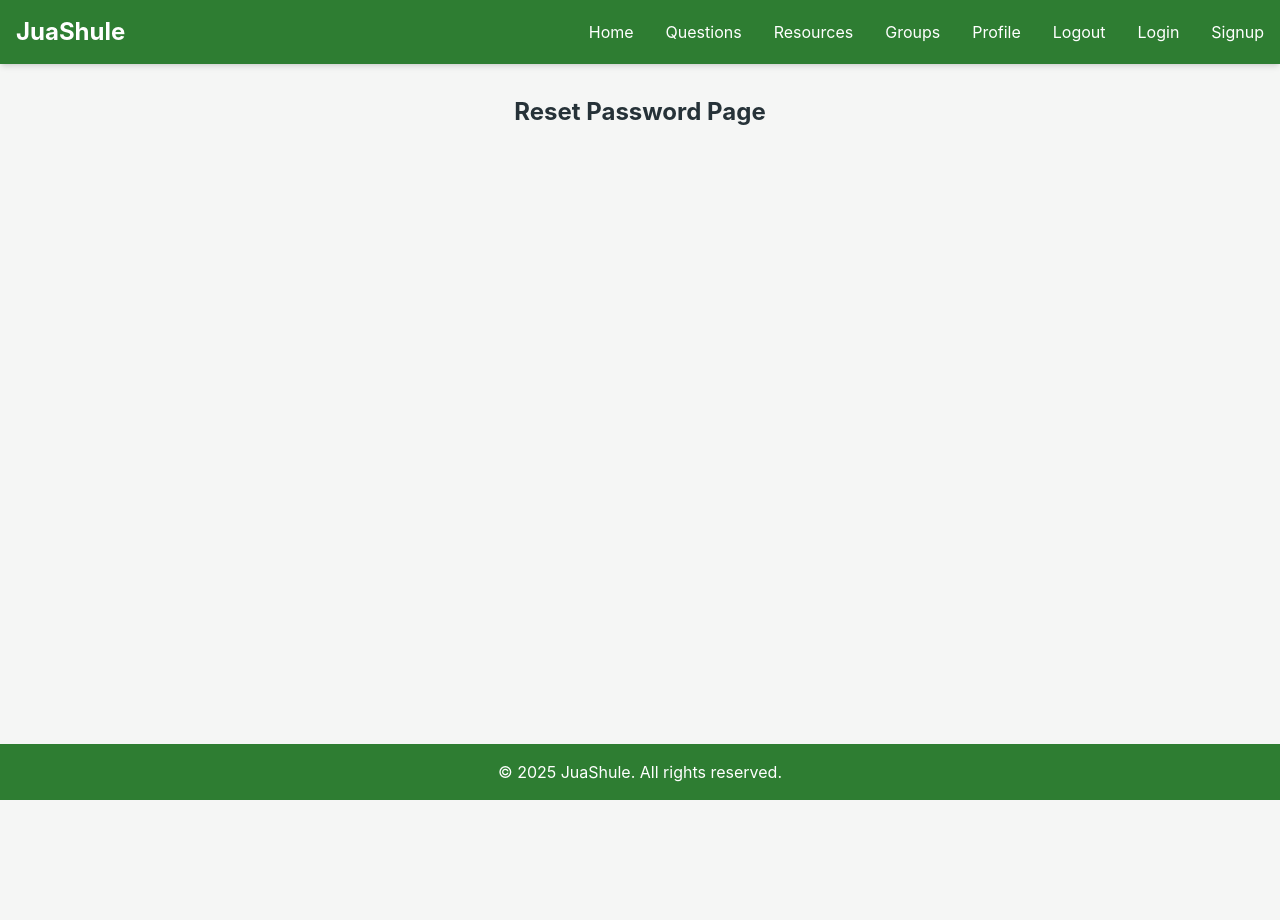
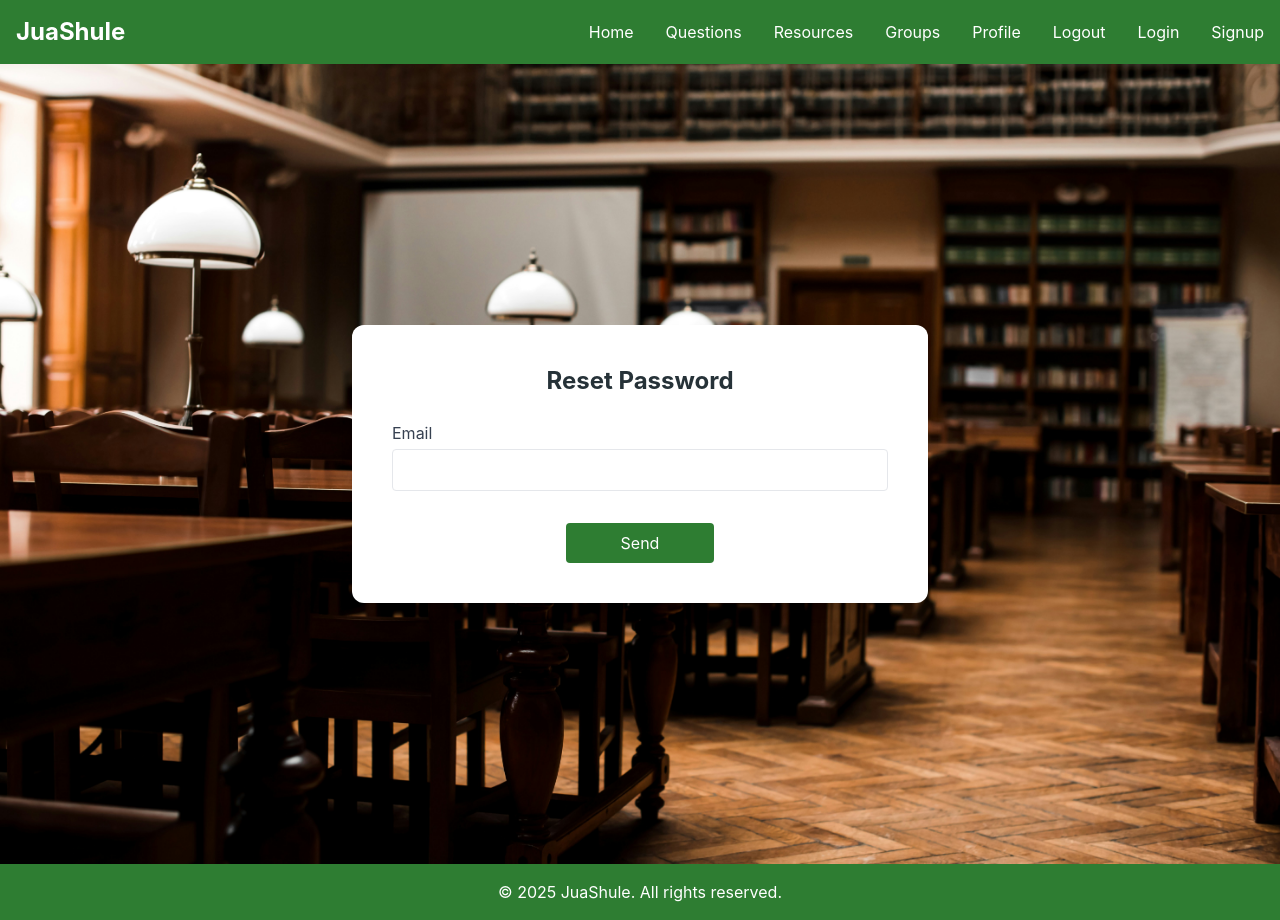
Before and after one commit to AmedDavid/JuaShule, a React (Vite) app in the folder client/: page /resetpassword in a window 1280 px wide. Before the commit the page ends 800 px from the top, so only its background shows below. Built offline with nearby package versions, Linux system fonts and the light colour scheme.

Commit message:
added content to my resetpassword page and added image to my image folder

```diff
--- a/client/src/pages/ResetPassword.jsx
+++ b/client/src/pages/ResetPassword.jsx
@@ -1,9 +1,25 @@
-function ResetPassword() {
-  return (
-    <div className="p-8 text-center">
-      <h2 className="text-2xl font-bold">Reset Password Page</h2>
+
+function Resources(){
+   return (
+  <div
+  className="min-h-screen flex items-center justify-center bg-cover bg-center bg-no-repeat"
+  style={{ backgroundImage: "url('/image/resetpassword.jpg')" }}
+>
+    <div className="bg-white p-10 rounded-xl shadow-lg w-[85%] max-w-xl">
+      <h2 className="text-2xl font-bold mb-6 text-center">Reset Password</h2>
+      <form>
+        <div className="mb-8">
+          <label className="block text-gray-700 mb-1">Email</label>
+          <input type="email" className="w-full border rounded px-4 py-2" />
+        </div>
+          <div className="flex justify-center">
+        <button type="submit" className="w-[30%] bg-primary text-white py-2 rounded ">
+         Send
+        </button>
+        </div>
+      </form>
     </div>
-  );
+  </div>
+);
 }
-
-export default ResetPassword;
+export default Resources
```
Also changed, not shown: client/public/image/resetpassword.jpg (added).
